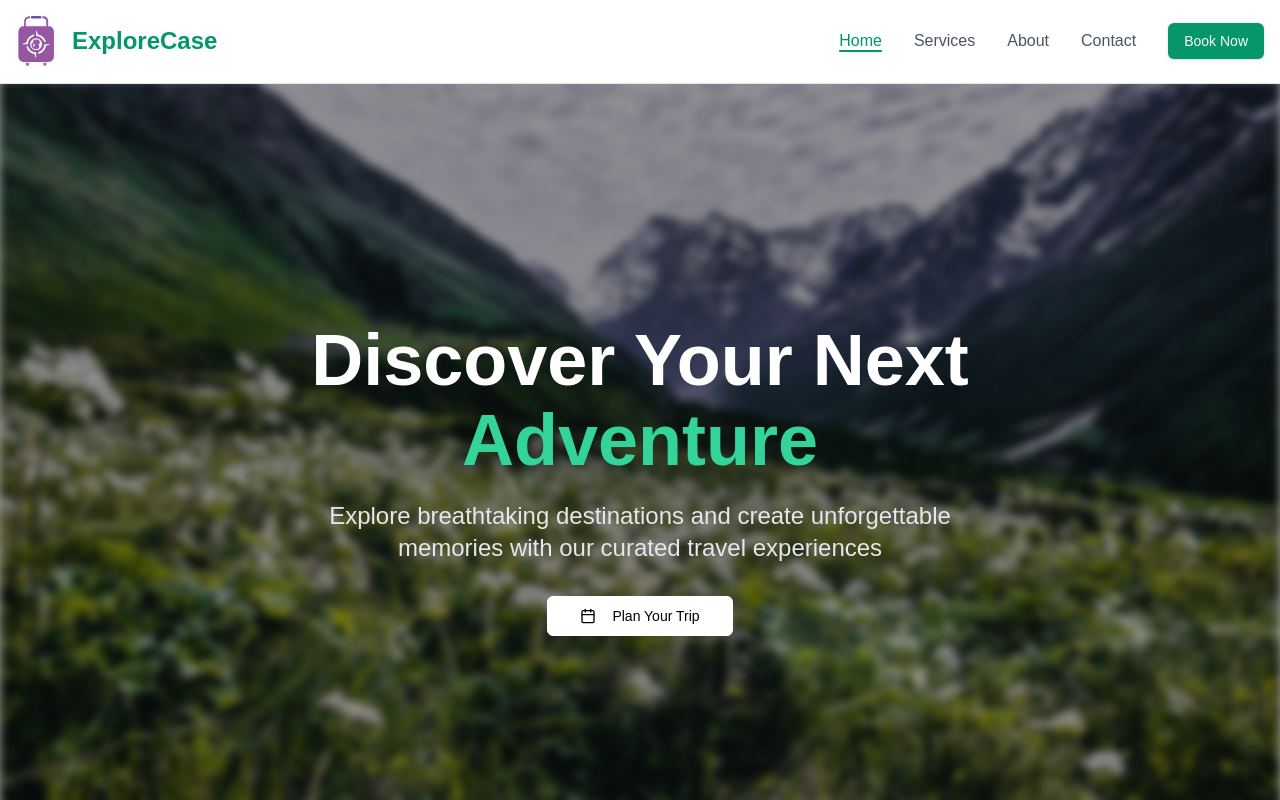
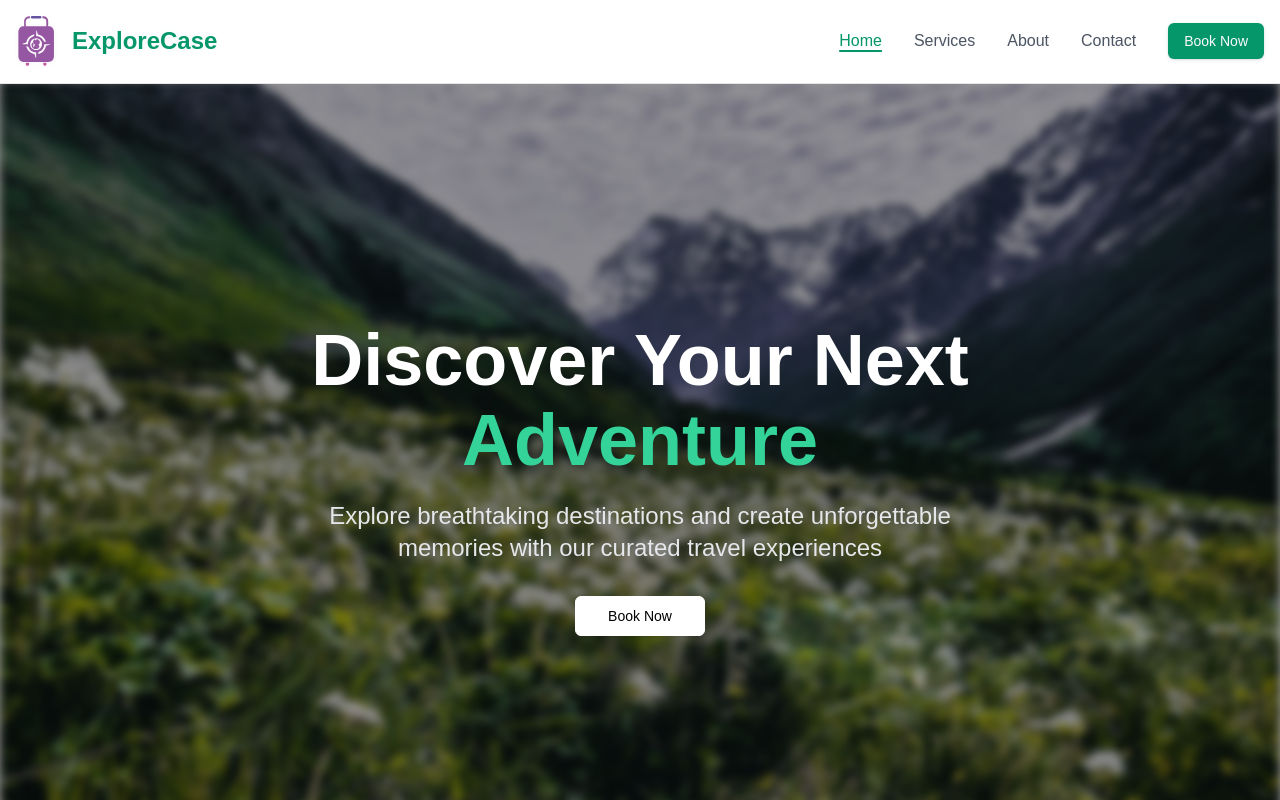
Before and after one commit to VaibhaRanghar/Explore-Case, a Next.js app: page / in a window 1280 px wide. Shown: the top 800 px of the page. Built offline with nearby package versions, Linux system fonts and the light colour scheme.

Commit message:
hero section button fixed

```diff
--- a/src/components/Hero.tsx
+++ b/src/components/Hero.tsx
@@ -2,10 +2,12 @@
 
 import Image from "next/image";
 import { Button } from "@/components/ui/button";
-import { Calendar } from "lucide-react";
 import { motion } from "framer-motion";
+import { useState } from "react";
+import BookNowPopup from "./BookNowPopup";
 
 export default function Hero() {
+  const [isPopupOpen, setIsPopupOpen] = useState(false);
   return (
     <motion.div
       className="relative min-h-screen flex items-center justify-center"
@@ -67,11 +69,18 @@ export default function Hero() {
             size="lg"
             variant="outline"
             className="text-black border-white hover:bg-white/10"
+            onClick={() => {
+              setIsPopupOpen(true);
+            }}
           >
-            <Calendar className="mr-2" /> Plan Your Trip
+            Book Now
           </Button>
         </motion.div>
       </motion.div>
+      <BookNowPopup
+        isOpen={isPopupOpen}
+        onClose={() => setIsPopupOpen(false)}
+      />
     </motion.div>
   );
 }
```
